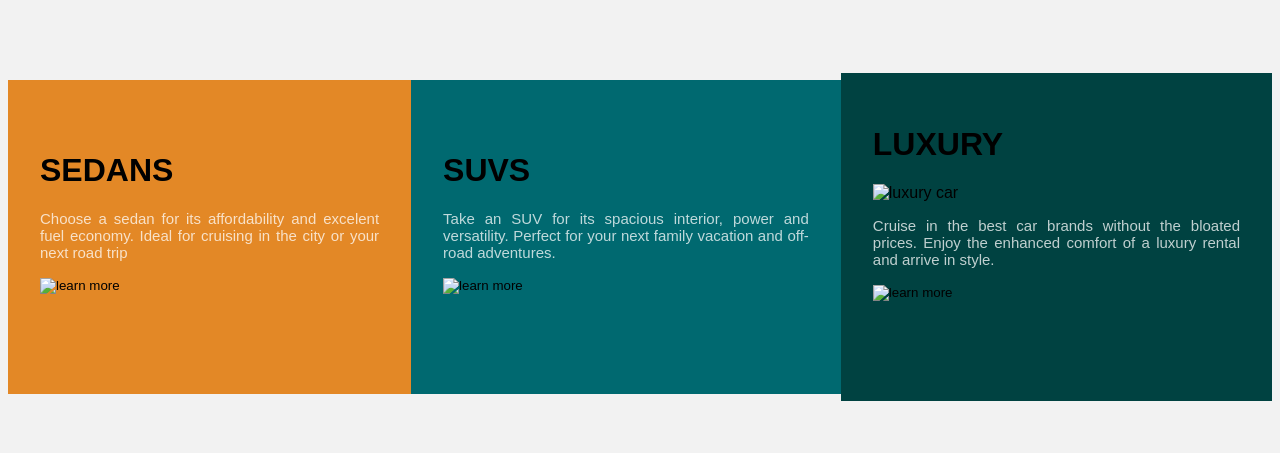
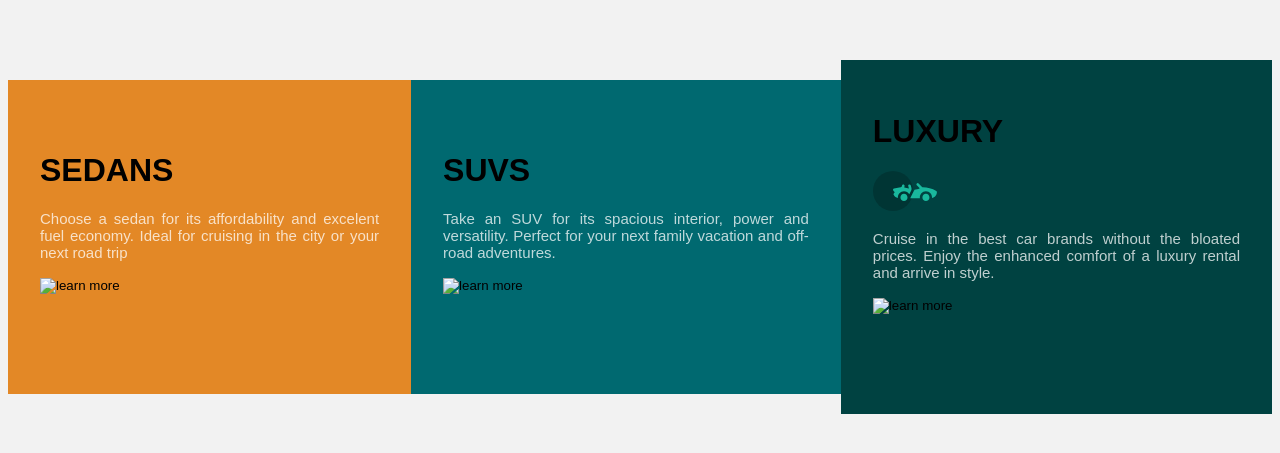
Before and after one commit to JeremiahEkoh/html-css, a plain HTML site: page index.html in a window 1280 px wide. Shown: the part 171-624 px from the top of the page. Drawn offline with Linux system fonts and the light colour scheme; the site is published under a folder, as on GitHub Pages, so addresses that start at the root find nothing.

Commit message:
Update index.html

```diff
--- a/index.html
+++ b/index.html
@@ -26,7 +26,7 @@
   </div>
   <div class="luxury">
     <h1>LUXURY</h1>
-  <img src="/html-css/icon-luxury.svg" alt="luxury car"/>
+  <img src="html-css/icon-luxury.svg" alt="luxury car"/>
   <p>Cruise in the best car brands without the bloated prices. Enjoy the enhanced comfort of a luxury rental and arrive in style.</p>
   <input type="image" name="Learn More" src="" alt="learn more"/>
 </div>
```
